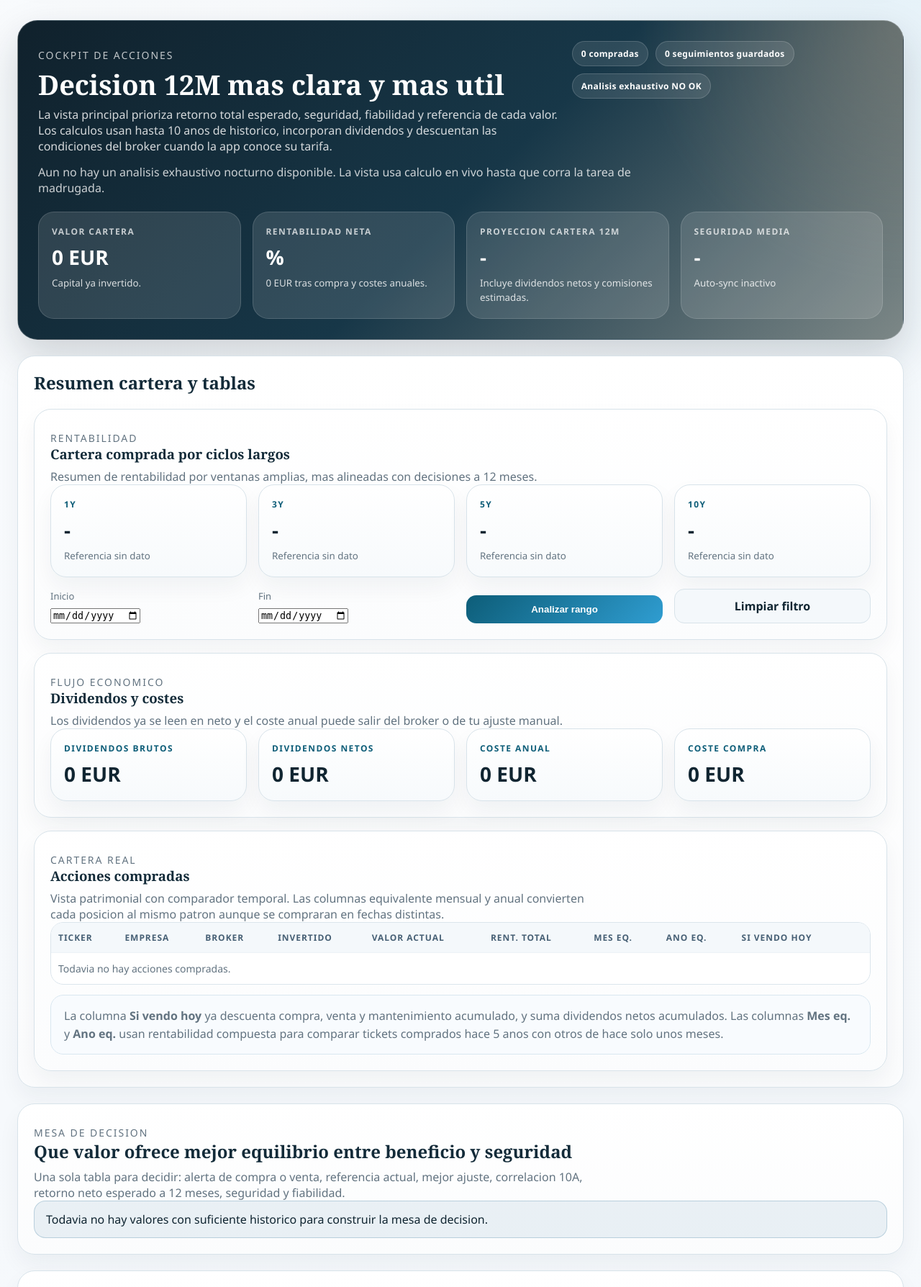
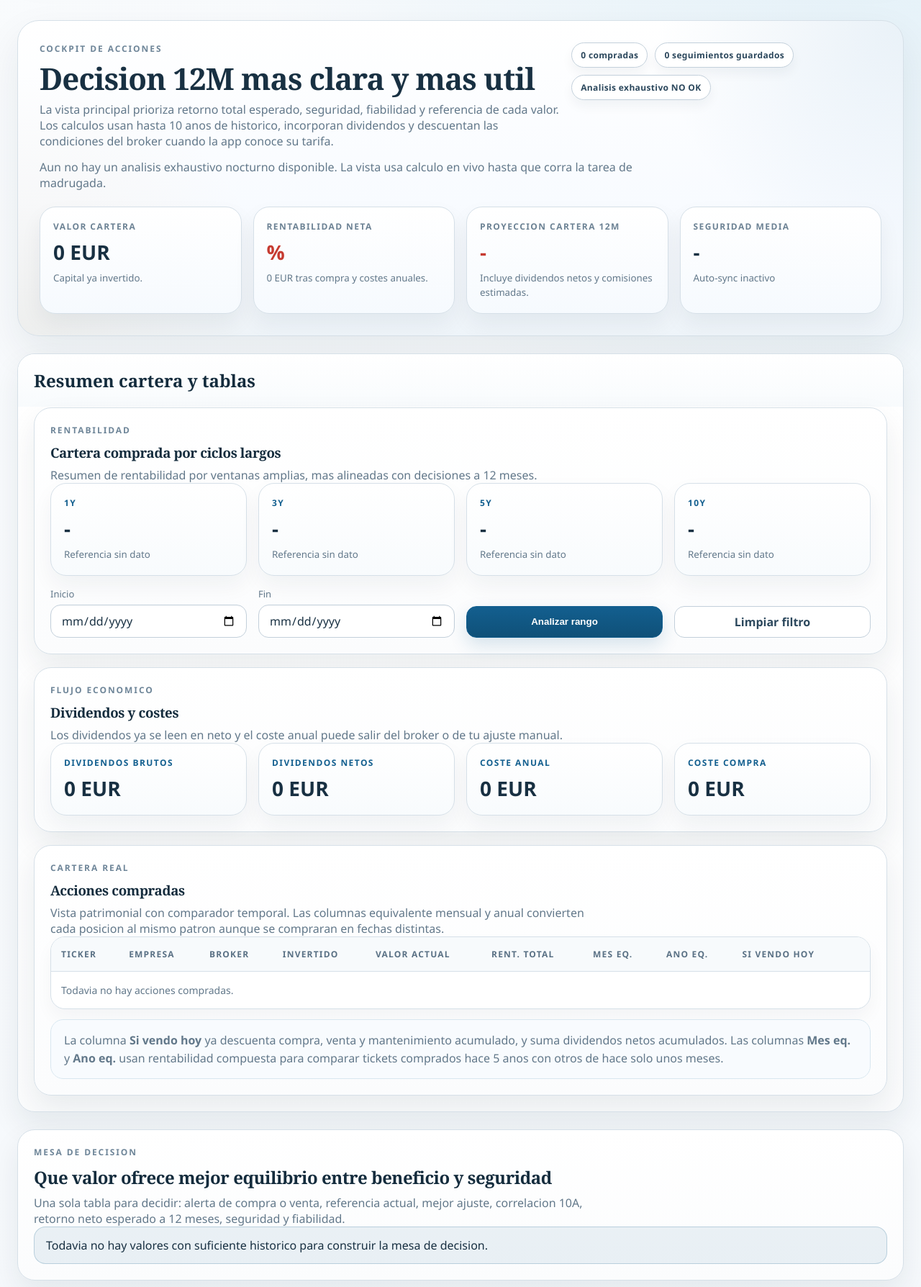
Before and after one commit to NeosAware/inversiones_personales, a Django app: page /equities/ in a window 1280 px wide, after a click on "Resumen cartera y tablas". Shown: the part 243-2031 px from the top of the page at 72% size. Run offline with Django 5.2, Linux system fonts and the light colour scheme; the visitor is signed in with stand-in values (Sample User, id 1); data comes from the database, SQL or seed files in the repository; data that the repository does not hold is empty.

Commit message:
Refresh equities page visual design

```diff
--- a/templates/equities/equityposition_list.html
+++ b/templates/equities/equityposition_list.html
@@ -5,27 +5,116 @@
 {% block content %}
   <style>
     .equity-page{
-      --ink:#102531;
-      --muted:#627380;
-      --line:#d8e3ea;
-      --accent:#0d5d78;
+      --ink:#183042;
+      --ink-soft:#2c485d;
+      --muted:#62788a;
+      --line:#d6e0e8;
+      --line-strong:#c3d0db;
+      --surface:#ffffff;
+      --surface-soft:#f7fafc;
+      --surface-alt:#eef4f8;
+      --accent:#135f8f;
+      --accent-strong:#0f5078;
+      --accent-soft:#eaf4fb;
+      --positive:#167647;
+      --positive-soft:#edf8f1;
+      --negative:#c63b31;
+      --negative-soft:#fdf0ee;
+      --shadow:0 18px 40px rgba(16, 36, 51, .08);
       display:grid;
-      gap:22px;
+      gap:24px;
       color:var(--ink);
+      font-family:"Aptos","Segoe UI Variable Text","Segoe UI",sans-serif;
     }
     .equity-page h1, .equity-page h2, .equity-page h3, .equity-page h4, .equity-page h5{
       font-family:"Iowan Old Style", Georgia, serif;
-      color:#132b39;
+      color:#142c3d;
+      letter-spacing:-.02em;
+    }
+    .equity-page .section-title{
+      color:#6f8699;
+      text-transform:uppercase;
+      letter-spacing:.16em;
+      font-size:12px;
+      font-weight:800;
+      margin:0 0 10px;
+    }
+    .equity-page .pill{
+      display:inline-flex;
+      align-items:center;
+      padding:8px 12px;
+      border-radius:999px;
+      border:1px solid var(--line-strong);
+      background:rgba(255,255,255,.94);
+      color:var(--ink-soft);
+      font-size:12px;
+      font-weight:700;
+      letter-spacing:.03em;
+      box-shadow:0 8px 16px rgba(16,36,51,.05);
+    }
+    .equity-page .good{
+      color:var(--positive);
+    }
+    .equity-page .warn{
+      color:var(--negative);
+    }
+    .equity-page .button{
+      display:inline-flex;
+      align-items:center;
+      justify-content:center;
+      gap:8px;
+      min-height:44px;
+      padding:10px 16px;
+      border-radius:14px;
+      border:1px solid var(--accent);
+      background:linear-gradient(180deg, var(--accent) 0%, var(--accent-strong) 100%);
+      color:#fff;
+      font-weight:800;
+      box-shadow:0 10px 24px rgba(19,95,143,.16);
+      transition:transform .18s ease, box-shadow .18s ease, background .18s ease, border-color .18s ease;
+    }
+    .equity-page .button:hover{
+      transform:translateY(-1px);
+      box-shadow:0 14px 28px rgba(19,95,143,.18);
+      background:linear-gradient(180deg, #176a9e 0%, #115478 100%);
+    }
+    .equity-page .button.secondary{
+      border-color:var(--line-strong);
+      background:#fff;
+      color:var(--ink-soft);
+      box-shadow:none;
+    }
+    .equity-page .button.secondary:hover{
+      background:var(--surface-soft);
+      border-color:#b6c7d4;
+      box-shadow:none;
+    }
+    .equity-page input, .equity-page select, .equity-page textarea{
+      width:100%;
+      min-height:44px;
+      padding:10px 14px;
+      border-radius:14px;
+      border:1px solid var(--line-strong);
+      background:#fff;
+      color:var(--ink);
+      box-shadow:inset 0 1px 2px rgba(16,36,51,.03);
+      font:inherit;
+    }
+    .equity-page input:focus, .equity-page select:focus, .equity-page textarea:focus{
+      outline:none;
+      border-color:var(--accent);
+      box-shadow:0 0 0 4px rgba(19,95,143,.12);
     }
     .equity-hero{
-      padding:28px;
-      border-radius:28px;
-      border:1px solid rgba(255,255,255,.18);
+      padding:30px;
+      border-radius:30px;
+      border:1px solid var(--line);
       background:
-        radial-gradient(circle at top right, rgba(225,190,154,.24), transparent 28%),
-        linear-gradient(135deg, #10212c 0%, #173748 52%, #e6dbc8 150%);
-      color:#fff;
-      box-shadow:0 24px 56px rgba(17,34,46,.18);
+        radial-gradient(circle at top right, rgba(79,144,196,.12), transparent 26%),
+        radial-gradient(circle at bottom left, rgba(232,189,136,.10), transparent 28%),
+        linear-gradient(180deg, #ffffff 0%, #f8fbff 58%, #eef4f9 100%);
+      color:var(--ink);
+      box-shadow:0 24px 56px rgba(17,34,46,.08);
     }
     .equity-hero-top, .equity-panel-head, .equity-toolbar, .equity-stock-summary{
       display:flex;
@@ -33,8 +122,8 @@
       gap:16px;
       align-items:flex-start;
     }
-    .equity-hero h1{ margin:0; color:#fff; font-size:38px; line-height:1.05; }
-    .equity-hero p{ margin:10px 0 0; color:rgba(255,255,255,.82); max-width:860px; }
+    .equity-hero h1{ margin:0; color:var(--ink); font-size:42px; line-height:1.02; }
+    .equity-hero p{ margin:10px 0 0; color:var(--muted); max-width:860px; }
     .equity-chip-row, .equity-summary-tags, .equity-candidate-list, .equity-tag-list{
       display:flex;
       flex-wrap:wrap;
@@ -45,12 +134,13 @@
       align-items:center;
       padding:8px 12px;
       border-radius:999px;
-      border:1px solid rgba(255,255,255,.16);
-      background:rgba(255,255,255,.10);
-      color:#fff;
+      border:1px solid var(--line-strong);
+      background:rgba(255,255,255,.96);
+      color:var(--ink-soft);
       font-size:12px;
       font-weight:700;
       letter-spacing:.03em;
+      box-shadow:0 8px 16px rgba(16,36,51,.05);
     }
     .equity-kpis, .equity-grid-2, .equity-grid-4, .equity-board, .equity-detail-grid, .equity-chart-grid{
       display:grid;
@@ -66,13 +156,13 @@
       padding:18px;
       border-radius:22px;
       border:1px solid var(--line);
-      background:linear-gradient(180deg, #ffffff 0%, #f7fafc 100%);
+      background:linear-gradient(180deg, #ffffff 0%, #f8fbfd 100%);
       box-shadow:0 14px 30px rgba(18,37,53,.05);
     }
     .equity-kpi{
-      background:rgba(255,255,255,.12);
-      border-color:rgba(255,255,255,.14);
-      box-shadow:none;
+      background:linear-gradient(180deg, #ffffff 0%, #f6fafe 100%);
+      border-color:var(--line);
+      box-shadow:0 14px 30px rgba(18,37,53,.06);
     }
     .equity-kpi span, .equity-box span, .equity-mini-stat span{
       display:block;
@@ -81,7 +171,7 @@
       letter-spacing:.12em;
       font-weight:700;
     }
-    .equity-kpi span{ color:rgba(255,255,255,.72); }
+    .equity-kpi span{ color:#6c8294; }
     .equity-box span, .equity-mini-stat span{ color:var(--accent); }
     .equity-kpi strong, .equity-box strong, .equity-mini-stat strong{
       display:block;
@@ -89,19 +179,19 @@
       font-size:28px;
       font-variant-numeric:tabular-nums;
     }
-    .equity-kpi strong{ color:#fff; }
+    .equity-kpi strong{ color:var(--ink); }
     .equity-kpi small, .equity-box small, .equity-mini-stat small, .equity-note{
       display:block;
       margin-top:8px;
       color:var(--muted);
       line-height:1.5;
     }
-    .equity-kpi small{ color:rgba(255,255,255,.82); }
+    .equity-kpi small{ color:var(--muted); }
     .equity-panel, .equity-fold{
       background:linear-gradient(180deg, #ffffff 0%, #fbfcfd 100%);
       border:1px solid var(--line);
       border-radius:24px;
-      box-shadow:0 14px 30px rgba(18,37,53,.05);
+      box-shadow:var(--shadow);
     }
     .equity-panel{ padding:22px; }
     .equity-panel h2, .equity-panel h3{ margin:0; }
@@ -262,9 +352,10 @@
     }
     .equity-table-wrap{
       overflow:auto;
-      border:1px solid #dbe5ec;
-      border-radius:18px;
+      border:1px solid var(--line);
+      border-radius:20px;
       background:#fff;
+      box-shadow:0 12px 24px rgba(16,36,51,.04);
     }
     .equity-optimization-history{
       max-height:560px;
@@ -444,16 +535,38 @@
       text-transform:uppercase;
     }
     .equity-year-badge.good{
-      border-color:#cfe6d6;
-      background:#eef8f1;
-      color:#0d6840;
+      border-color:#cce8d8;
+      background:var(--positive-soft);
+      color:var(--positive);
     }
     .equity-year-badge.warn{
-      border-color:#ebcfb0;
-      background:#fff4ea;
-      color:#9a5500;
-    }
-    .equity-table-wrap table{ width:100%; min-width:760px; margin:0; }
+      border-color:#f0cbc6;
+      background:var(--negative-soft);
+      color:var(--negative);
+    }
+    .equity-table-wrap table{
+      width:100%;
+      min-width:760px;
+      margin:0;
+      border-collapse:separate;
+      border-spacing:0;
+    }
+    .equity-page table thead th{
+      padding:15px 14px;
+      border-bottom:1px solid var(--line);
+      background:var(--surface-soft);
+      color:#5a7185;
+      font-size:12px;
+      text-transform:uppercase;
+      letter-spacing:.1em;
+    }
+    .equity-page table tbody td{
+      padding:16px 14px;
+      border-bottom:1px solid #e8eef3;
+    }
+    .equity-page table tbody tr:last-child td{
+      border-bottom:none;
+    }
     .equity-fold{
       overflow:hidden;
     }
@@ -466,7 +579,9 @@
       padding:20px 22px;
       font-size:24px;
       font-family:"Iowan Old Style", Georgia, serif;
-      color:#132b39;
+      color:#142c3d;
+      background:linear-gradient(180deg, #ffffff 0%, #f8fbfd 100%);
+      border-bottom:1px solid transparent;
     }
     .equity-fold summary::-webkit-details-marker, .equity-inline-fold summary::-webkit-details-marker{ display:none; }
     .equity-fold-body{ padding:0 22px 22px; display:grid; gap:18px; }
@@ -647,7 +767,7 @@
     <section class="equity-hero">
       <div class="equity-hero-top">
         <div>
-          <p class="section-title" style="color:rgba(255,255,255,.74); margin-bottom:12px;">Cockpit de acciones</p>
+          <p class="section-title" style="margin-bottom:12px;">Cockpit de acciones</p>
           <h1>Decision 12M mas clara y mas util</h1>
           <p>La vista principal prioriza retorno total esperado, seguridad, fiabilidad y referencia de cada valor. Los calculos usan hasta 10 anos de historico, incorporan dividendos y descuentan las condiciones del broker cuando la app conoce su tarifa.</p>
         </div>
@@ -673,7 +793,7 @@
           {% endif %}
         </div>
       </div>
-      <p style="margin:14px 0 0; color:rgba(255,255,255,.78);">
+      <p style="margin:14px 0 0;">
         {% if nightly_analysis.available %}
           Analisis exhaustivo {{ nightly_analysis.status_badge }}.
           {% if nightly_analysis.completed_at_label %}Ultima ejecucion {{ nightly_analysis.completed_at_label }}.{% endif %}
```
Also changed, not shown: other parts of templates/equities/equityposition_list.html (+53 -48 lines).
